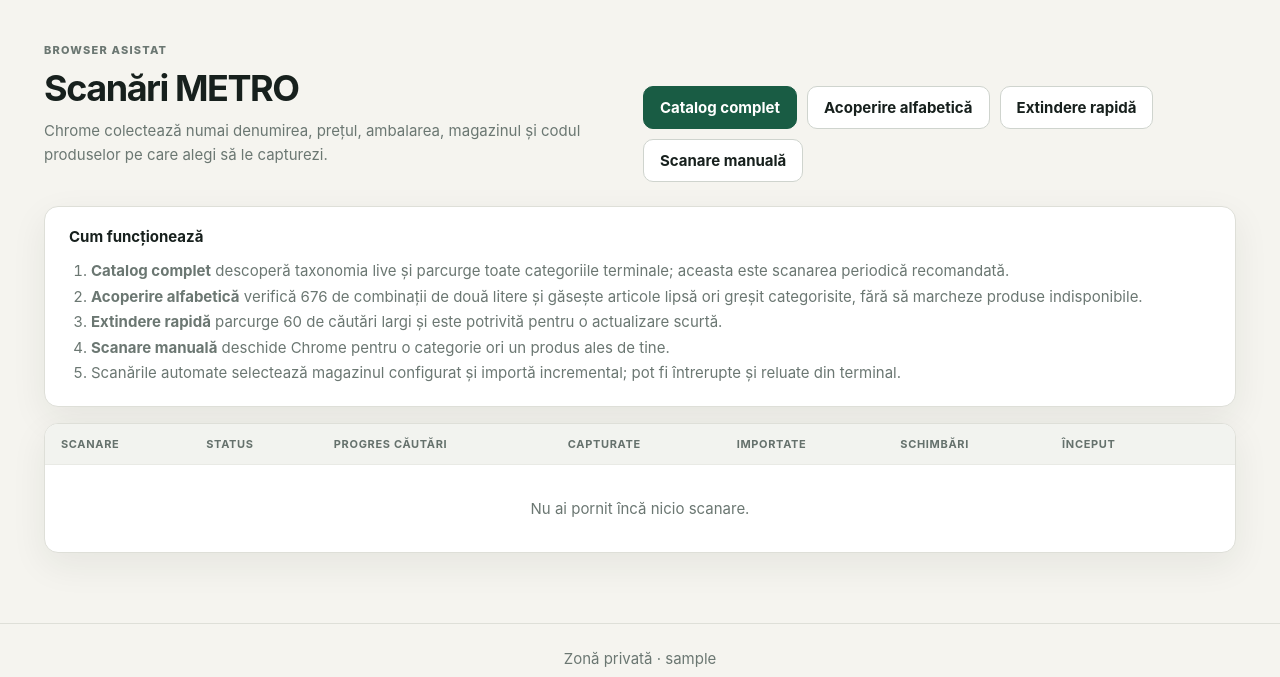
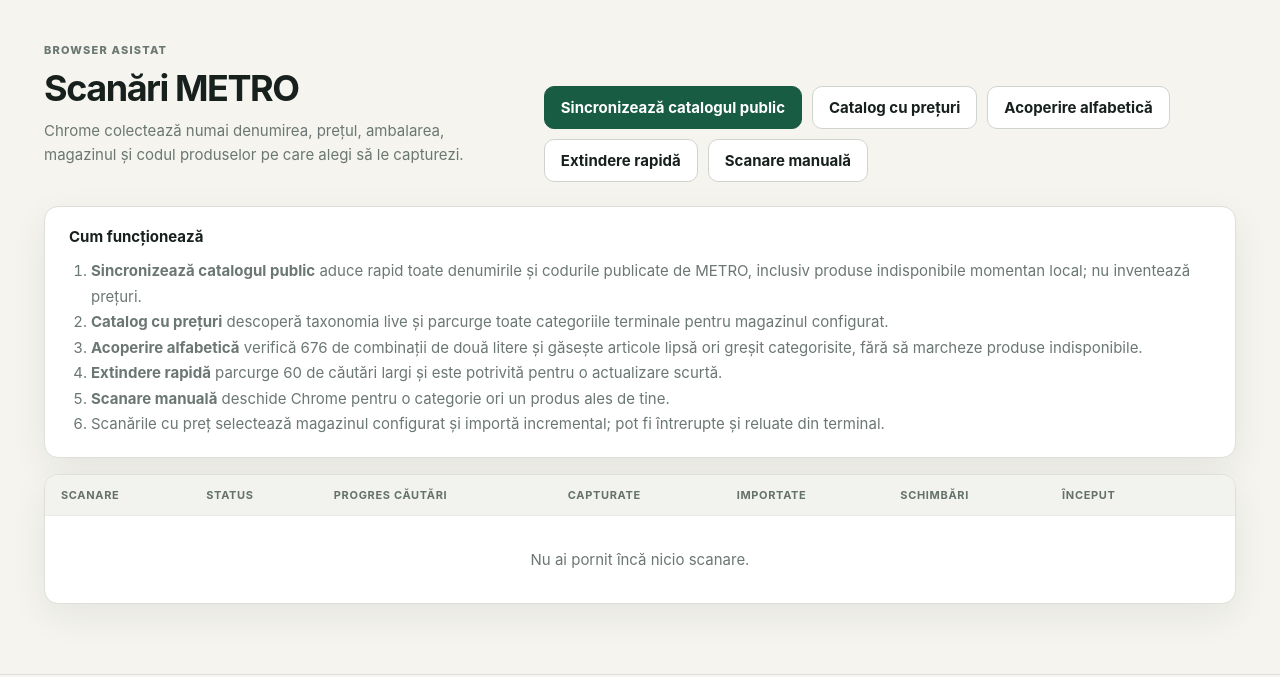
Before and after one commit to Alexandru2984/priceComparation, a Django app: page /app/metro/scanari/ in a window 1280 px wide; the page is wider, and only the part inside the window is pictured. Shown: the part 72-749 px from the top of that part. Run offline with Django 5.2, Linux system fonts and the light colour scheme; the visitor is signed in with stand-in values (Sample User, id 1); data that the repository does not hold is empty.

Commit message:
feat: sync Metro sitemap from UI

```diff
--- a/comparator/services/metro_sitemap.py
+++ b/comparator/services/metro_sitemap.py
@@ -83,9 +83,12 @@ def fetch_metro_sitemap_products(session=None):
     headers = {"User-Agent": "PriceMatch/1.0 catalog indexer"}
 
     def fetch(url):
-        response = client.get(url, headers=headers, timeout=(10, 60))
-        response.raise_for_status()
-        return response.content
+        try:
+            response = client.get(url, headers=headers, timeout=(10, 60))
+            response.raise_for_status()
+            return response.content
+        except requests.RequestException as exc:
+            raise MetroSitemapError("Sitemapul METRO nu a putut fi descărcat.") from exc
 
     part_urls = _locations(fetch(METRO_SITEMAP_URL))
     part_urls = [
--- a/comparator/urls.py
+++ b/comparator/urls.py
@@ -61,6 +61,7 @@ urlpatterns = [
     path("metro/scanari/catalog-complet/", staff_member_required(views.metro_scrape_mass_start), name="metro_scrape_mass_start"),
     path("metro/scanari/extindere-rapida/", staff_member_required(views.metro_scrape_breadth_start), name="metro_scrape_breadth_start"),
     path("metro/scanari/acoperire-alfabetica/", staff_member_required(views.metro_scrape_alphabet_start), name="metro_scrape_alphabet_start"),
+    path("metro/scanari/sitemap/", staff_member_required(views.metro_sitemap_import), name="metro_sitemap_import"),
     path("metro/scanari/<int:pk>/", staff_member_required(views.metro_scrape_detail), name="metro_scrape_detail"),
     path("metro/scanari/<int:pk>/importa/", staff_member_required(views.metro_scrape_import), name="metro_scrape_import"),
     path("facturi/", staff_member_required(views.invoice_list), name="invoice_list"),
--- a/comparator/views.py
+++ b/comparator/views.py
@@ -86,6 +86,11 @@ from .services.metro_scraper import (
     launch_mass_catalog_job,
     launch_scrape_job,
 )
+from .services.metro_sitemap import (
+    MetroSitemapError,
+    fetch_metro_sitemap_products,
+    import_metro_sitemap_products,
+)
 from .services.insights import (
     catalog_quality_summary,
     matching_quality_summary,
@@ -1065,6 +1070,23 @@ def metro_scrape_alphabet_start(request):
     else:
         messages.success(request, "Scanarea alfabetică rulează în fundal și importă incremental rezultatele.")
     return redirect("comparator:metro_scrape_detail", pk=job.pk)
+
+
+def metro_sitemap_import(request):
+    if request.method != "POST":
+        return HttpResponseNotAllowed(["POST"])
+    try:
+        products = fetch_metro_sitemap_products()
+        stats = import_metro_sitemap_products(products)
+    except MetroSitemapError as exc:
+        messages.error(request, str(exc))
+    else:
+        messages.success(
+            request,
+            f"Catalogul public METRO a fost sincronizat: {stats['new_products']} produse și "
+            f"{stats['new_codes']} coduri noi din {stats['discovered']} descoperite.",
+        )
+    return redirect("comparator:metro_scrape_list")
 
 
 def metro_scrape_detail(request, pk):
--- a/templates/comparator/metro_scrape_list.html
+++ b/templates/comparator/metro_scrape_list.html
@@ -3,11 +3,11 @@
 {% block content %}
 <div class="page-head">
   <div><p class="eyebrow">Browser asistat</p><h1>Scanări METRO</h1><p>Chrome colectează numai denumirea, prețul, ambalarea, magazinul și codul produselor pe care alegi să le capturezi.</p></div>
-  <div class="actions"><form method="post" action="{% url 'comparator:metro_scrape_mass_start' %}" data-confirm="Pornești catalogarea completă pe taxonomia live METRO? Produsele sunt importate incremental.">{% csrf_token %}<button class="button primary">Catalog complet</button></form><form method="post" action="{% url 'comparator:metro_scrape_alphabet_start' %}" data-confirm="Pornești acoperirea alfabetică? Va executa 676 de căutări și poate dura mult.">{% csrf_token %}<button class="button">Acoperire alfabetică</button></form><form method="post" action="{% url 'comparator:metro_scrape_breadth_start' %}" data-confirm="Pornești extinderea rapidă pe toate categoriile? Produsele sunt importate incremental.">{% csrf_token %}<button class="button">Extindere rapidă</button></form><form method="post" action="{% url 'comparator:metro_scrape_start' %}">{% csrf_token %}<button class="button">Scanare manuală</button></form></div>
+  <div class="actions"><form method="post" action="{% url 'comparator:metro_sitemap_import' %}" data-confirm="Sincronizezi acum toate denumirile și codurile din catalogul public METRO? Prețurile locale nu vor fi modificate.">{% csrf_token %}<button class="button primary">Sincronizează catalogul public</button></form><form method="post" action="{% url 'comparator:metro_scrape_mass_start' %}" data-confirm="Pornești catalogarea completă pe taxonomia live METRO? Produsele sunt importate incremental.">{% csrf_token %}<button class="button">Catalog cu prețuri</button></form><form method="post" action="{% url 'comparator:metro_scrape_alphabet_start' %}" data-confirm="Pornești acoperirea alfabetică? Va executa 676 de căutări și poate dura mult.">{% csrf_token %}<button class="button">Acoperire alfabetică</button></form><form method="post" action="{% url 'comparator:metro_scrape_breadth_start' %}" data-confirm="Pornești extinderea rapidă pe toate categoriile? Produsele sunt importate incremental.">{% csrf_token %}<button class="button">Extindere rapidă</button></form><form method="post" action="{% url 'comparator:metro_scrape_start' %}">{% csrf_token %}<button class="button">Scanare manuală</button></form></div>
 </div>
 <section class="panel instructions">
   <strong>Cum funcționează</strong>
-  <ol><li><strong>Catalog complet</strong> descoperă taxonomia live și parcurge toate categoriile terminale; aceasta este scanarea periodică recomandată.</li><li><strong>Acoperire alfabetică</strong> verifică 676 de combinații de două litere și găsește articole lipsă ori greșit categorisite, fără să marcheze produse indisponibile.</li><li><strong>Extindere rapidă</strong> parcurge 60 de căutări largi și este potrivită pentru o actualizare scurtă.</li><li><strong>Scanare manuală</strong> deschide Chrome pentru o categorie ori un produs ales de tine.</li><li>Scanările automate selectează {{ preferred_metro_store|default:"magazinul configurat" }} și importă incremental; pot fi întrerupte și reluate din terminal.</li></ol>
+  <ol><li><strong>Sincronizează catalogul public</strong> aduce rapid toate denumirile și codurile publicate de METRO, inclusiv produse indisponibile momentan local; nu inventează prețuri.</li><li><strong>Catalog cu prețuri</strong> descoperă taxonomia live și parcurge toate categoriile terminale pentru {{ preferred_metro_store|default:"magazinul configurat" }}.</li><li><strong>Acoperire alfabetică</strong> verifică 676 de combinații de două litere și găsește articole lipsă ori greșit categorisite, fără să marcheze produse indisponibile.</li><li><strong>Extindere rapidă</strong> parcurge 60 de căutări largi și este potrivită pentru o actualizare scurtă.</li><li><strong>Scanare manuală</strong> deschide Chrome pentru o categorie ori un produs ales de tine.</li><li>Scanările cu preț selectează {{ preferred_metro_store|default:"magazinul configurat" }} și importă incremental; pot fi întrerupte și reluate din terminal.</li></ol>
 </section>
 <section class="panel table-wrap">
   <table><thead><tr><th>Scanare</th><th>Status</th><th>Progres căutări</th><th>Capturate</th><th>Importate</th><th>Schimbări</th><th>Început</th><th></th></tr></thead>
```
Also changed, not shown: comparator/tests/test_metro_sitemap.py (+25 -0 lines).
